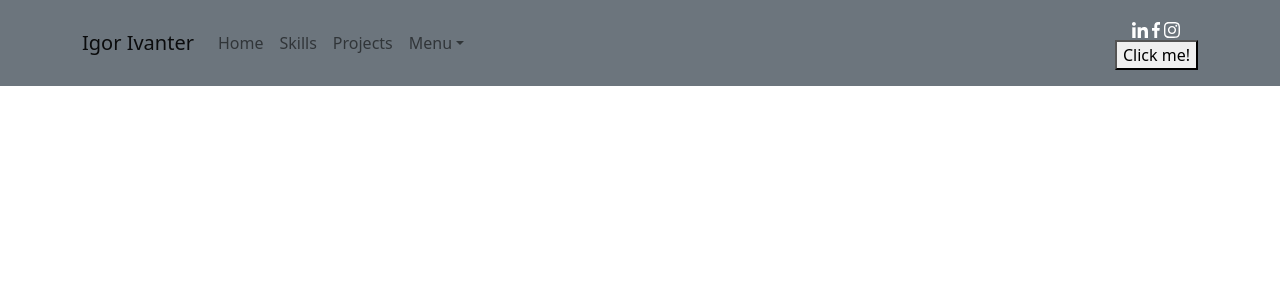
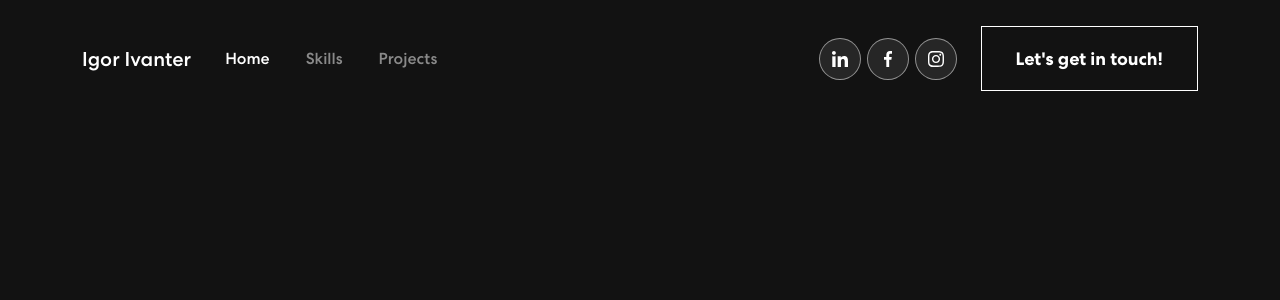
Before and after one commit to IgorIvanter/portfolio-website, a React (Create React App) app: page / in a window 1280 px wide. Shown: the top 300 px of the page. Built offline with nearby package versions, Linux system fonts and the light colour scheme.

Commit message:
Finished the navbar

```diff
--- a/src/App.css
+++ b/src/App.css
@@ -1,38 +1,225 @@
-.App {
-  text-align: center;
+@font-face {
+	font-family: Centra;
+	src: url("./assets/font/CentraNo2-Bold.ttf");
+	font-weight: 700;
 }
 
-.App-logo {
-  height: 40vmin;
-  pointer-events: none;
+@font-face {
+	font-family: Centra;
+	src: url("./assets/font/CentraNo2-Book.ttf");
+	font-weight: 500;
 }
 
-@media (prefers-reduced-motion: no-preference) {
-  .App-logo {
-    animation: App-logo-spin infinite 20s linear;
-  }
+@font-face {
+	font-family: Centra;
+	src: url("./assets/font/CentraNo2-Medium.ttf");
+	font-weight: 400;
 }
 
-.App-header {
-  background-color: #282c34;
-  min-height: 100vh;
-  display: flex;
-  flex-direction: column;
-  align-items: center;
-  justify-content: center;
-  font-size: calc(10px + 2vmin);
-  color: white;
+:root {
+	--border-width: 0px;
 }
 
-.App-link {
-  color: #61dafb;
+* {
+	margin: 0;
+	padding: 0;
+	box-sizing: border-box;
+	color: #FFFFFF !important;
+	border: var(--border-width) solid white;
+	outline: none;
 }
 
-@keyframes App-logo-spin {
-  from {
-    transform: rotate(0deg);
-  }
-  to {
-    transform: rotate(360deg);
-  }
+html {
+	scroll-behavior: smooth;
+	scroll-padding-top: 75px;
 }
+
+body {
+	font-weight: 400;
+	position: relative;
+	overflow-x: hidden;
+	background-color: #121212 !important;
+	color: #FFFFFF !important;
+	font-family: 'Centra', sans-serif !important;
+}
+
+h1, h2, h3, h4, h5, h6 {
+	margin: 0;
+	padding: 0;
+	line-height: normal;
+}
+
+p.success {
+	color: green;
+}
+
+p.danger {
+	color: red;
+}
+
+nav.navbar {
+	padding: 18px 0;
+	position: fixed;
+	width: 100%;
+	top: 0;
+	z-index: 9999;
+	transition: 0.32s ease-in-out;
+}
+
+nav.navbar.scrolled {
+	padding: 0;
+	background-color: #121212;
+}
+
+.navbar-link {
+	position: relative;
+	opacity: 0.5;
+	margin: 0 10px;
+	transition: 0.3s ease-in-out;
+}
+
+.navbar-link:hover, .navbar-link.active {
+	opacity: 1;
+}
+
+.navbar-link::before {
+	content: "";
+	height: 2px;
+	width: 0;
+	position: absolute;
+	background-color: #FFFFFF;
+	bottom: 0;
+	left: 50%;
+	transition: 0.2s ease-in-out;
+}
+/*
+.navbar-link:hover::before, .navbar-link.active::before {
+	content: "";
+	height: 2px;
+	width: 100%;
+	position: absolute;
+	background-color: #FFFFFF;
+	bottom: 0;
+	left: 0;
+} */
+
+
+span.navbar-text {
+	display: flex;
+	align-items: center;
+}
+
+.social-icon {
+	display: inline-block;
+	margin-left: 14px;
+}
+
+.social-icon a {
+	width: 42px;
+	height: 42px;
+	background-color: rgba(217, 217, 217, 0.1);
+	display: inline-flex;
+	border-radius: 50%;
+	margin-right: 6px;
+	justify-content: center;
+	align-items: center;
+	line-height: 1;
+	border: 1px solid rgba(255, 255, 255, 0.5)
+}
+
+.social-icon a::before {
+	content: "";
+	z-index: 1;
+	width: 42px;
+	height: 42px;
+	position: absolute;
+	background-color: white;
+	border-radius: 50%;
+	transform: scale(0);
+	transition: 0.2s ease-in-out;
+}
+
+.social-icon a:hover::before {
+	transform: scale(1)
+}
+
+.social-icon a img {
+	z-index: 1;
+	width: 40%;
+	transition: 0.2s;
+}
+
+.social-icon a:hover img {
+	filter: brightness(0) saturate(100%) invert(0%) sepia(7%) saturate(98%) hue-rotate(346deg) brightness(95%) contrast(86%);
+}
+
+.navbar-text button {
+	font-weight: 700;
+	color: #FFFFFF;
+	border: 1px solid #FFFFFF;
+	padding: 18px 34px;
+	font-size: 18px;
+	margin-left: 18px;
+	position: relative;
+	background-color: transparent;
+	transition: 0.3s ease-in-out;
+}
+
+.navbar-text button span {
+	z-index: 1 !important;
+	transition: 0.3s ease-in-out;
+}
+
+.navbar-text button::before {
+	content: "";
+	width: 0%;
+	height: 100%;
+	position: absolute;
+	background-color: #FFFFFF;
+	left: 0;
+	top: 0;
+	z-index: -1;
+	transition: 0.3s ease-in-out;
+}
+
+.navbar-text button:hover span {
+	color: #121212 !important;
+}
+
+.navbar-text button:hover::before {
+	width: 100% !important;
+	height: 100%;
+	content: "";
+	position: "absolute";
+}
+
+.toggler {
+	border: none;
+}
+
+.toggler:active, .toggler:focus {
+	outline: none !important;
+	border: none !important;
+}
+
+.toggler:focus {
+	box-shadow: none;
+}
+
+.toggler span {
+	height: 3px;
+	width: 35px;
+	border-radius: 5px;
+	background-color: white;
+	margin: 10px 0;
+	display: block;
+
+}
+
+
+
+@media (prefers-reduced-motion: no-preference) {
+	.App-logo {
+		animation: App-logo-spin infinite 20s linear;
+	}
+}
--- a/src/components/NavBar.js
+++ b/src/components/NavBar.js
@@ -2,14 +2,14 @@ import { useEffect, useState } from 'react';
 import Container from 'react-bootstrap/Container';
 import Nav from 'react-bootstrap/Nav';
 import Navbar from 'react-bootstrap/Navbar';
-import NavDropdown from 'react-bootstrap/NavDropdown';
 import linkedInIcon from '../assets/img/nav-icon1.svg'
 import facebookIcon from '../assets/img/nav-icon2.svg'
 import instagramIcon from '../assets/img/nav-icon3.svg'
 
 function NavBar() {
-    const [activeLink, setActiveLink] = useState("#home")
+    const [activeLink, setActiveLink] = useState("home")
     const [scrolled, setScrolled] = useState(false)
+    // const [expanded, setExpanded] = useState(false)
 
     useEffect(() => {
         const onScroll = () => {
@@ -24,10 +24,14 @@ function NavBar() {
     const updateLink = link => setActiveLink(link)
 
     return (
-        <Navbar bg="secondary" expand="lg" className={scrolled && "srolled"}>
+        <Navbar expand="lg" className={scrolled && "srolled"}>
             <Container>
                 <Navbar.Brand href="#home">Igor Ivanter</Navbar.Brand>
-                <Navbar.Toggle aria-controls="basic-navbar-nav" />
+                <Navbar.Toggle aria-controls="basic-navbar-nav" className="toggler">
+                    <span></span>
+                    <span></span>
+                    <span></span>
+                </Navbar.Toggle>
                 <Navbar.Collapse id="basic-navbar-nav">
                     <Nav className="me-auto">
                         <Nav.Link
@@ -48,17 +52,6 @@ function NavBar() {
                             onClick={() => updateLink("projects")}>
                             Projects
                         </Nav.Link>
-                        <NavDropdown title="Menu" id="basic-nav-dropdown">
-                            <NavDropdown.Item href="#action/3.1">Action</NavDropdown.Item>
-                            <NavDropdown.Item href="#action/3.2">
-                                Another action
-                            </NavDropdown.Item>
-                            <NavDropdown.Item href="#action/3.3">Something</NavDropdown.Item>
-                            <NavDropdown.Divider />
-                            <NavDropdown.Item href="#action/3.4">
-                                Separated link
-                            </NavDropdown.Item>
-                        </NavDropdown>
                     </Nav>
                     <span className="navbar-text">
                         <div className="social-icon">
@@ -72,7 +65,9 @@ function NavBar() {
                                 <img src={instagramIcon} alt=""></img>
                             </a>
                         </div>
-                        <button onClick={() => console.log('Clicked!')}>Click me!</button>
+                        <button onClick={() => console.log('Clicked!')}>
+                            <span>Let's get in touch!</span>
+                        </button>
                     </span>
                 </Navbar.Collapse>
             </Container>
```
